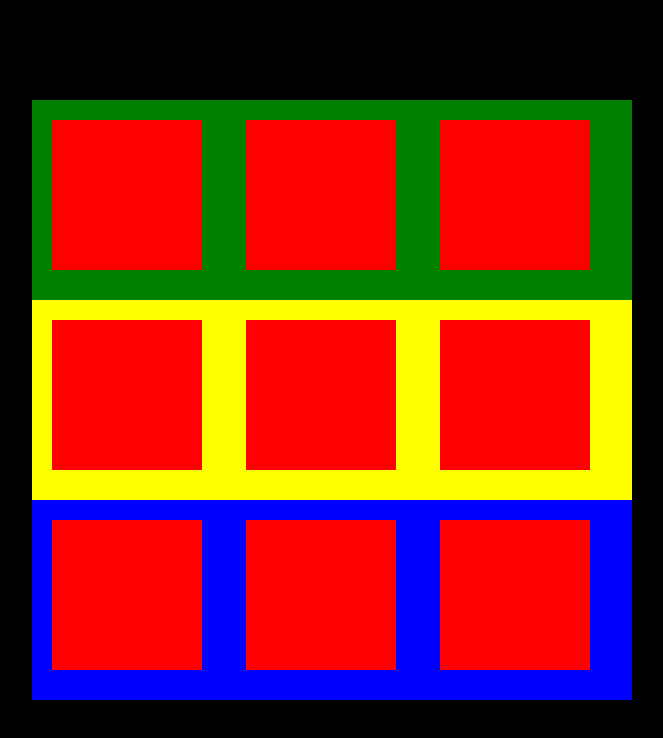
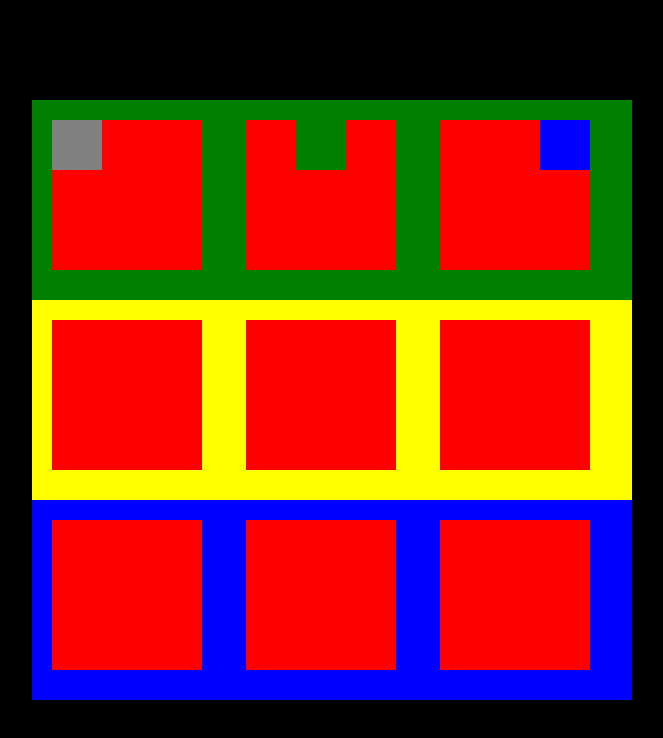
Before and after one commit to jugxavier/Square, a plain HTML site: page index.html in a window 1280 px wide. Shown: the whole page, without its empty margins (308-971 px from the left). Drawn offline with Linux system fonts and the light colour scheme.

Commit message:
first line ready

```diff
--- a/index.html
+++ b/index.html
@@ -9,9 +9,15 @@
 <body>
     <div class="bigSquares">
         <div class="firstLine">
-            <div class="mediumSquare"></div>
-            <div class="mediumSquareL"></div>
-            <div class="mediumSquareU"></div>
+            <div class="mediumSquare">
+                <div class="smallSquareLeft"></div>
+            </div>
+            <div class="mediumSquareL">
+                <div class="smallSquare"></div>
+            </div>
+            <div class="mediumSquareU">
+                <div class="smallSquareRight"></div>
+            </div>
         </div>
         <div class="secondLine">
             <div class="mediumSquare"></div>
--- a/styles.css
+++ b/styles.css
@@ -9,7 +9,6 @@ body{
     height: 600px;
     margin: auto;
     position: absolute;
-
     top: 0;
     left: 0;
     bottom: 0;
@@ -57,3 +56,23 @@ body{
     position: relative;
     display: inline-block;
 }
+.smallSquareLeft{
+    width: 50px;
+    height: 50px;
+    background-color: grey;
+}
+.smallSquareRight{
+    width: 50px;
+    height: 50px;
+    background-color: blue;
+    position: absolute;
+    left: 100px;
+    top: 0;
+}
+.smallSquare{
+    width: 50px;
+    height: 50px;
+    background-color: green;
+    position: absolute;
+    left: 50px
+}
```
